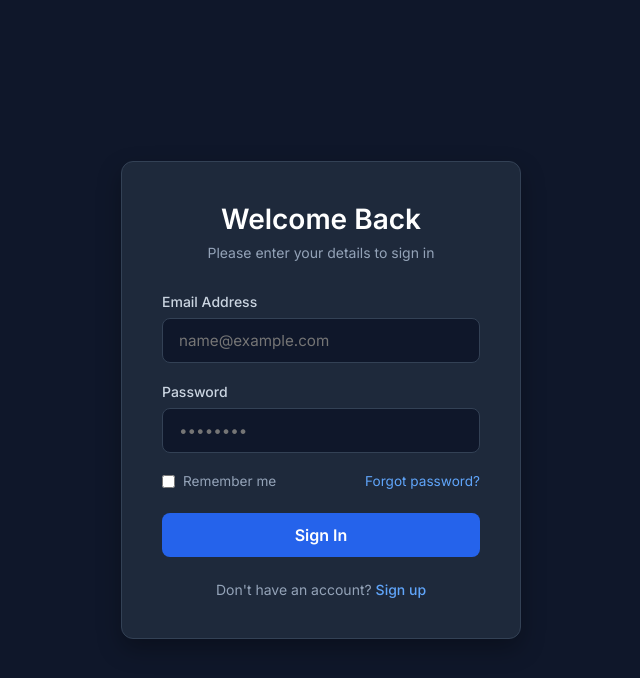
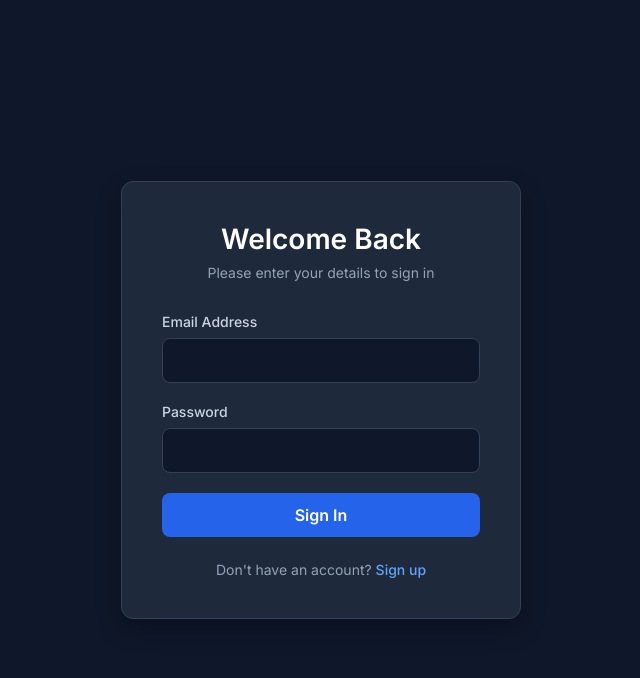
Before and after one commit to zomif/Online-Restaurant, a Flask app: page /auth/login in a window 1280 px wide. Shown: the top 678 px of the page, without its empty margins (319-959 px from the left). Run offline with Flask 3, Linux system fonts and the light colour scheme.

Commit message:
Update login.html

```diff
--- a/templates/auth/login.html
+++ b/templates/auth/login.html
@@ -150,23 +150,15 @@
             <p>Please enter your details to sign in</p>
         </div>
 
-        <form action="/login" method="POST">
+        <form action="{{ url_for('auth.login') }}" method="POST">
             <div class="form-group">
                 <label for="email">Email Address</label>
-                <input type="email" id="email" name="email" placeholder="name@example.com" required>
+                <input type="email" id="email" name="email" required>
             </div>
 
             <div class="form-group">
                 <label for="password">Password</label>
-                <input type="password" id="password" name="password" placeholder="••••••••" required>
-            </div>
-
-            <div class="form-options">
-                <label class="remember-me">
-                    <input type="checkbox" name="remember">
-                    Remember me
-                </label>
-                <a href="#" class="forgot-password">Forgot password?</a>
+                <input type="password" id="password" name="password" required>
             </div>
 
             <button type="submit" class="btn-submit">Sign In</button>
```
